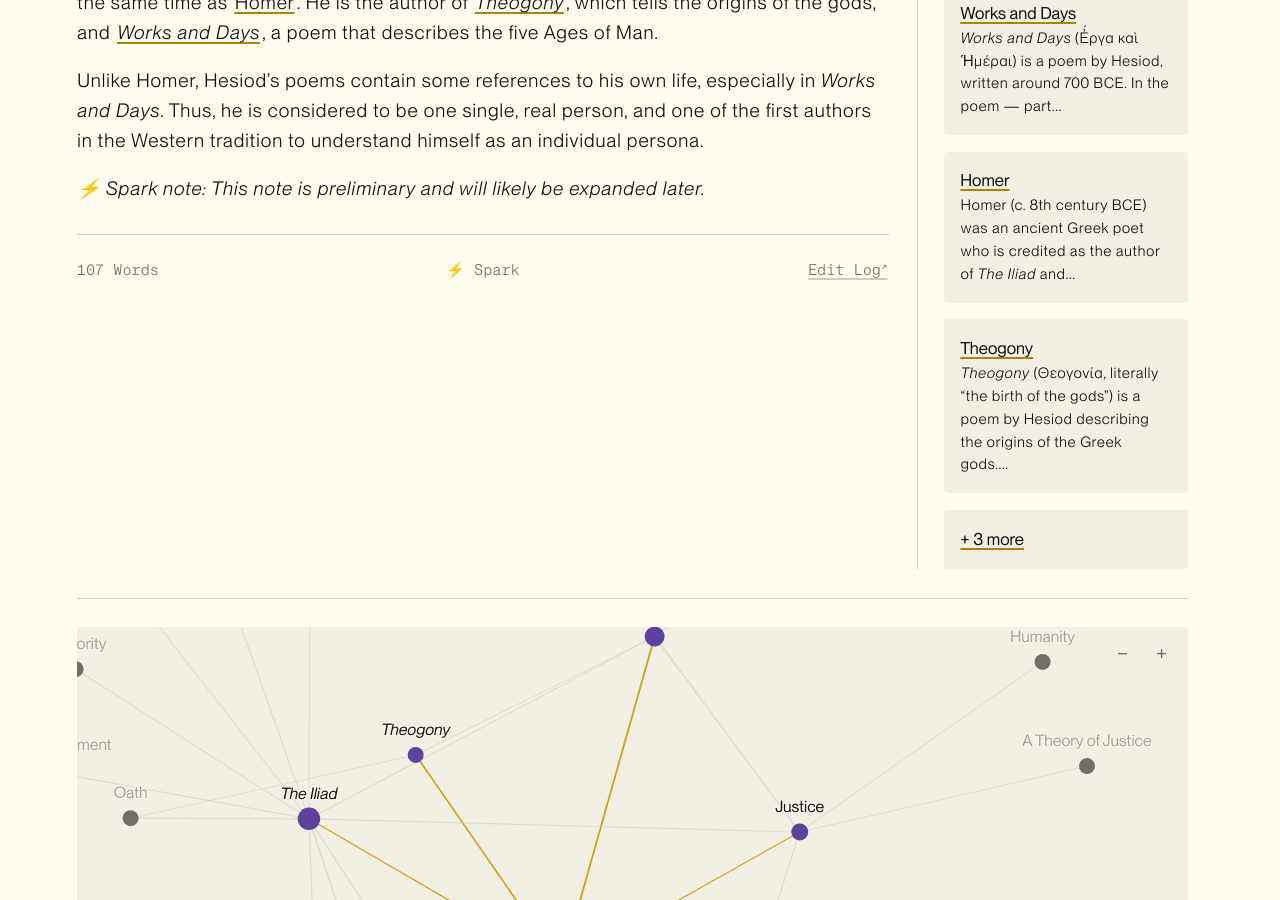
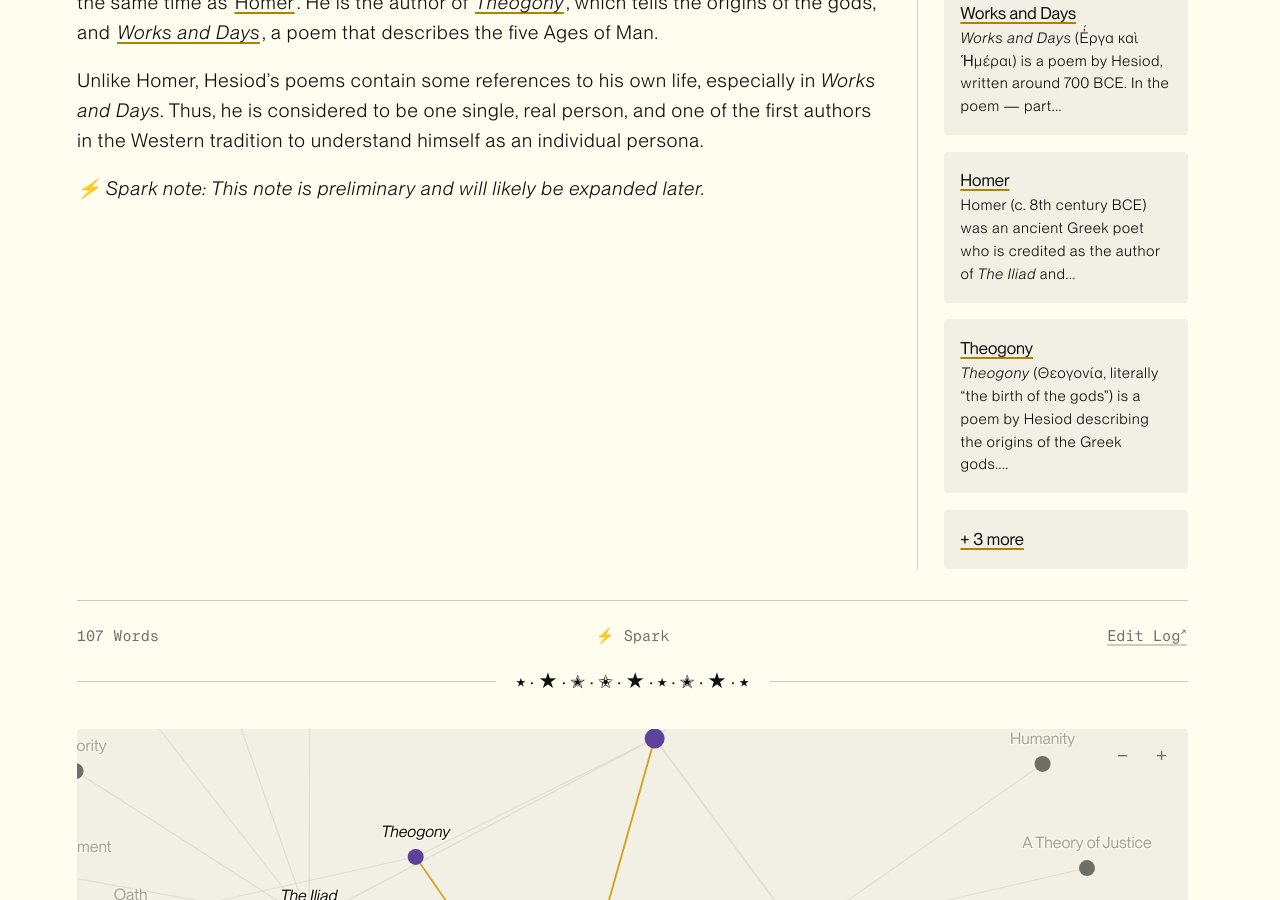
Before and after one commit to andyzwang/notes, a Jekyll site: the page built from _notes/ancient/Hesiod.md, in a window 1280 px wide and 900 px high, scrolled down 1341 px. Built offline with Jekyll 4.4.1, drawn with Linux system fonts in a browser that asks for light colours.

Commit message:
RNG stars!!!

```diff
--- a/_layouts/default.html
+++ b/_layouts/default.html
@@ -10,6 +10,7 @@
   </div>
 
   {% include link-previews.html wrapperQuerySelector="content" %}
+  {% include stars.html %}
 </body>
 
 </html>
--- a/_layouts/note.html
+++ b/_layouts/note.html
@@ -8,23 +8,6 @@
   <div id="notes-entry-container">
     <content>
       {{ content }}
-
-      {% assign has_metadata = false %}
-      {% if page.stage %}{% assign has_metadata = true %}{% endif %}
-      {% if page.type != 'pages' and page.path %}{% assign has_metadata = true %}{% endif %}
-      {% if has_metadata %}
-      <footer class="note-footer">
-        {% if page.type != 'pages' and page.path %}
-        <span class="note-footer-words">{{ page.content | note_word_count }} Words</span>
-        {% endif %}
-        {% if page.stage %}
-        <span class="note-footer-stage" title="Thoroughness of content, from ⚡️ spark to ⭐️ star to 🌌 constellation">{% case page.stage %}{% when '⚡️' %}⚡️ Spark{% when '⭐️' %}⭐️ Star{% when '🌌' %}🌌 Constellation{% else %}{{ page.stage }}{% endcase %}</span>
-        {% endif %}
-        {% if page.type != 'pages' and page.path %}
-        <a class="note-footer-editlog" href="https://github.com/andyzwang/notes/commits/main/{{ page.path }}">Edit Log</a>
-        {% endif %}
-      </footer>
-      {% endif %}
     </content>
 
     <side style="font-size: 0.88em">
@@ -196,6 +179,27 @@
   })();
 </script>
 
-<hr>
+{% assign has_metadata = false %}
+{% if page.stage %}{% assign has_metadata = true %}{% endif %}
+{% if page.type != 'pages' and page.path %}{% assign has_metadata = true %}{% endif %}
+{% if has_metadata %}
+<footer class="note-footer">
+  {% if page.type != 'pages' and page.path %}
+  <span class="note-footer-words">{{ page.content | note_word_count }} Words</span>
+  {% endif %}
+  {% if page.stage %}
+  <span class="note-footer-stage" title="Thoroughness of content, from ⚡️ spark to ⭐️ star to 🌌 constellation">{% case page.stage %}{% when '⚡️' %}⚡️ Spark{% when '⭐️' %}⭐️ Star{% when '🌌' %}🌌 Constellation{% else %}{{ page.stage }}{% endcase %}</span>
+  {% endif %}
+  {% if page.type != 'pages' and page.path %}
+  <a class="note-footer-editlog" href="https://github.com/andyzwang/notes/commits/main/{{ page.path }}">Edit Log</a>
+  {% endif %}
+</footer>
+{% endif %}
+
+<div class="note-splash-eyebrow" aria-hidden="true">
+  <hr class="note-splash-rule">
+  <span class="eyebrow-stars">✦ · ☆ · ★ · ⋆ · ☆ · ✦ · ★ · ☆ · ✦</span>
+  <hr class="note-splash-rule">
+</div>
 
 {% include notes-graph.html %}
--- a/_layouts/page-hero.html
+++ b/_layouts/page-hero.html
@@ -10,7 +10,11 @@
   </content>
 </article>
 
-<hr>
+<div class="note-splash-eyebrow" aria-hidden="true">
+  <hr class="note-splash-rule">
+  <span class="eyebrow-stars">✦ · ☆ · ★ · ⋆ · ☆ · ✦ · ★ · ☆ · ✦</span>
+  <hr class="note-splash-rule">
+</div>
 
 {% if page.id == 'about' %}
 {% include notes-graph.html %}
```
Also changed, not shown: _includes/stars.html (added, +19 -0 lines), _pages/index.md (+3 -4 lines).
